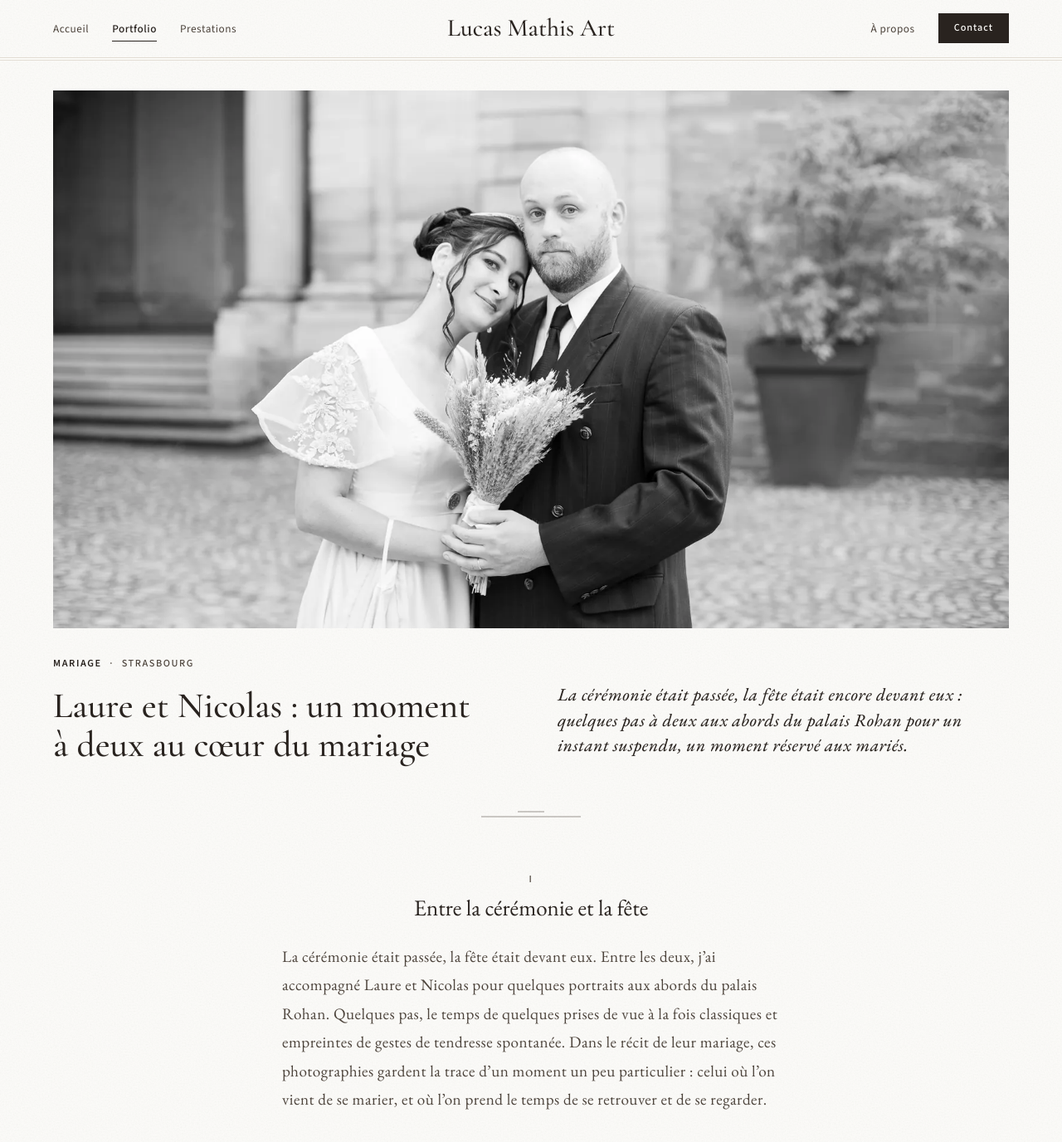
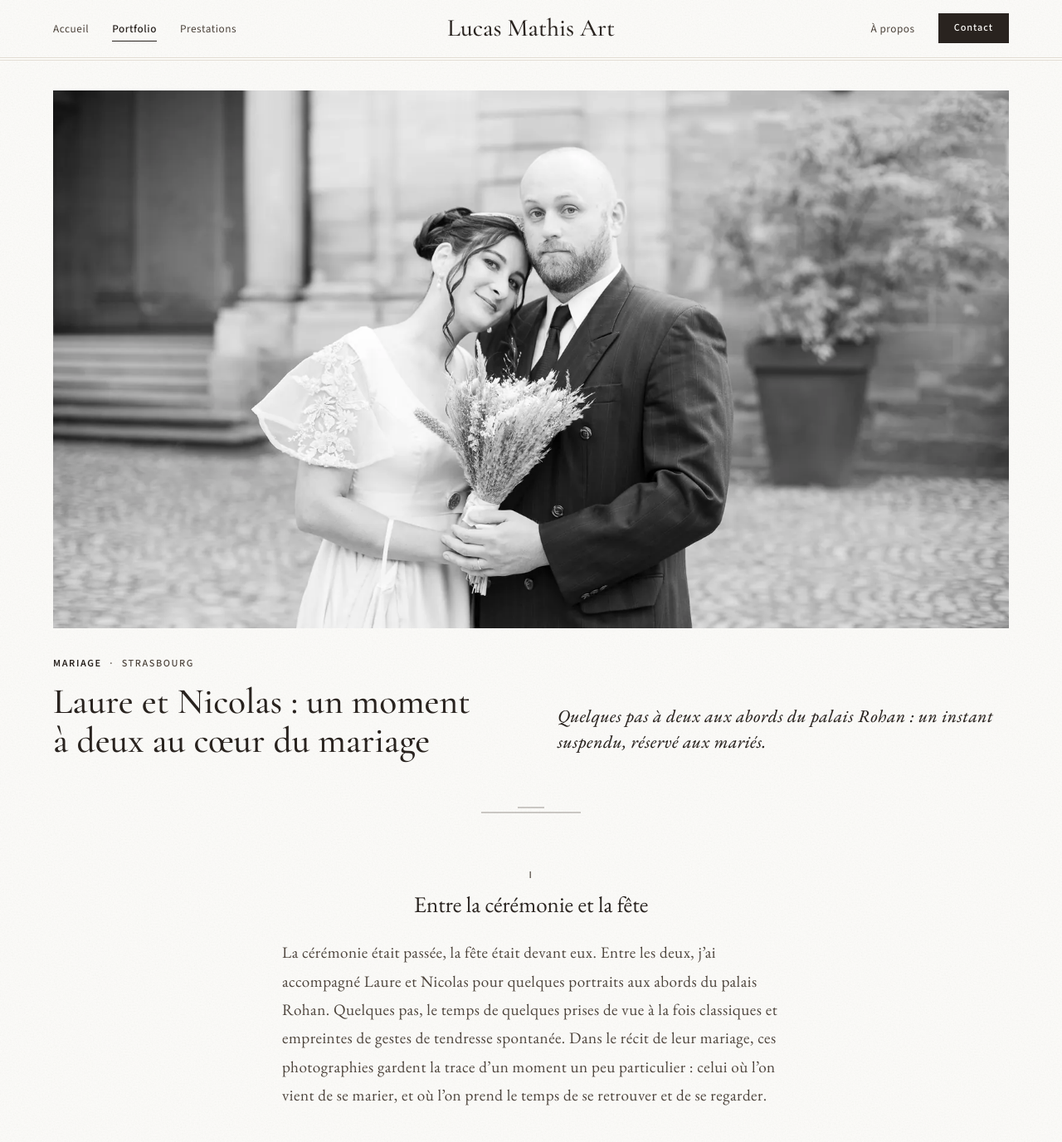
Before and after one commit to lucathis67/lucathis67.github.io, a Jekyll site: the page built from articles/mariage-laure-et-nicolas.html, in a window 1280 px wide and 1400 px high. Shown: the top 1376 px of the window at 83% size. Built offline with Jekyll 4.4.1, drawn with Linux system fonts in a browser that asks for light colours.

Commit message:
Laure et Nicolas : chapeau raccourci ; conseils pratiques de la cathédrale non numérotés
Co-Authored-By: Claude Opus 5.5 <noreply@anthropic.com>
Claude-Session: https://claude.ai/code/session_0113PDwhUJTULu7bvx6oTQPt

```diff
--- a/_sass/_album.scss
+++ b/_sass/_album.scss
@@ -163,14 +163,16 @@
 }
 
 // Chapters: each text block that opens with a title gets its roman numeral
-// above it, and the title is centred, as on À propos.
+// above it, and the title is centred, as on À propos. Practical advice
+// (.article-practical, such as how to book the cathedral) stays out of the
+// story and is not numbered (Lucas, 28 November 2026).
 .reportage-album {
   counter-reset: album-chapter;
 }
-.reportage-album .article-text-bloc:has(> .section-title:first-child) {
+.reportage-album .article-text-bloc:not(.article-practical):has(> .section-title:first-child) {
   counter-increment: album-chapter;
 }
-.reportage-album .article-text-bloc:has(> .section-title:first-child)::before {
+.reportage-album .article-text-bloc:not(.article-practical):has(> .section-title:first-child)::before {
   content: counter(album-chapter, upper-roman);
   display: block;
   margin: 0 0 8px;
--- a/articles/mariage-cathedrale-strasbourg.html
+++ b/articles/mariage-cathedrale-strasbourg.html
@@ -79,7 +79,7 @@ opening_height: 1350
       <img src="{{ "/images/mariage-cathedrale/mariage-cathedrale-365.jpg" | relative_url }}" alt="Laure et Nicolas se tiennent à la sortie de la chapelle, devant la haie d'honneur des invités qui soufflent des bulles de savon." height="1350" width="2400" loading="lazy">
     </div>
 
-    <div class="article-text-bloc">
+    <div class="article-text-bloc article-practical">
       <h2 class="section-title">Comment préparer son mariage à la Cathédrale Notre-Dame de Strasbourg ?</h2>
       <p>Les mariages célébrés à la cathédrale Notre-Dame de Strasbourg ont lieu dans la crypte ou la chapelle Saint-Laurent, et non dans la grande nef qui demeure ouverte au public. La chapelle peut accueillir une centaine de personnes et la crypte jusqu'à 250 personnes, selon les informations communiquées par la paroisse.
         Si vous envisagez de vous y marier, prenez contact suffisamment tôt avec le secrétariat paroissial afin de connaître les conditions d'organisation, les démarches à effectuer et les disponibilités.</p>
--- a/articles/mariage-laure-et-nicolas.html
+++ b/articles/mariage-laure-et-nicolas.html
@@ -19,7 +19,7 @@ heading: "Laure et Nicolas : un moment à deux au cœur du mariage"
 # Phrase reprise de la carte de l’accueil, affichée sous le titre dans le portfolio.
 accroche: "Quelques pas à deux, des regards échangés, des gestes de tendresse : une parenthèse dans cette grande journée entourés de leurs proches."
 # Chapeau en italique sous le titre, sur l’accueil et dans le portfolio (brouillon du 27 novembre 2026, à relire par Lucas).
-chapeau: "La cérémonie était passée, la fête était encore devant eux : quelques pas à deux aux abords du palais Rohan pour un instant suspendu, un moment réservé aux mariés."
+chapeau: "Quelques pas à deux aux abords du palais Rohan : un instant suspendu, réservé aux mariés."
 # Planche d’ouverture « page d’album » (28 novembre 2026) : photo de tête, titre et chapeau. opening_portrait: true pour une photo verticale.
 opening_image: "/images/mariage-laure-et-nicolas/laure-nicolas-13.jpg"
 opening_alt: "Laure et Nicolas regardent la caméra en tenant un bouquet de fleurs séchées."
```
